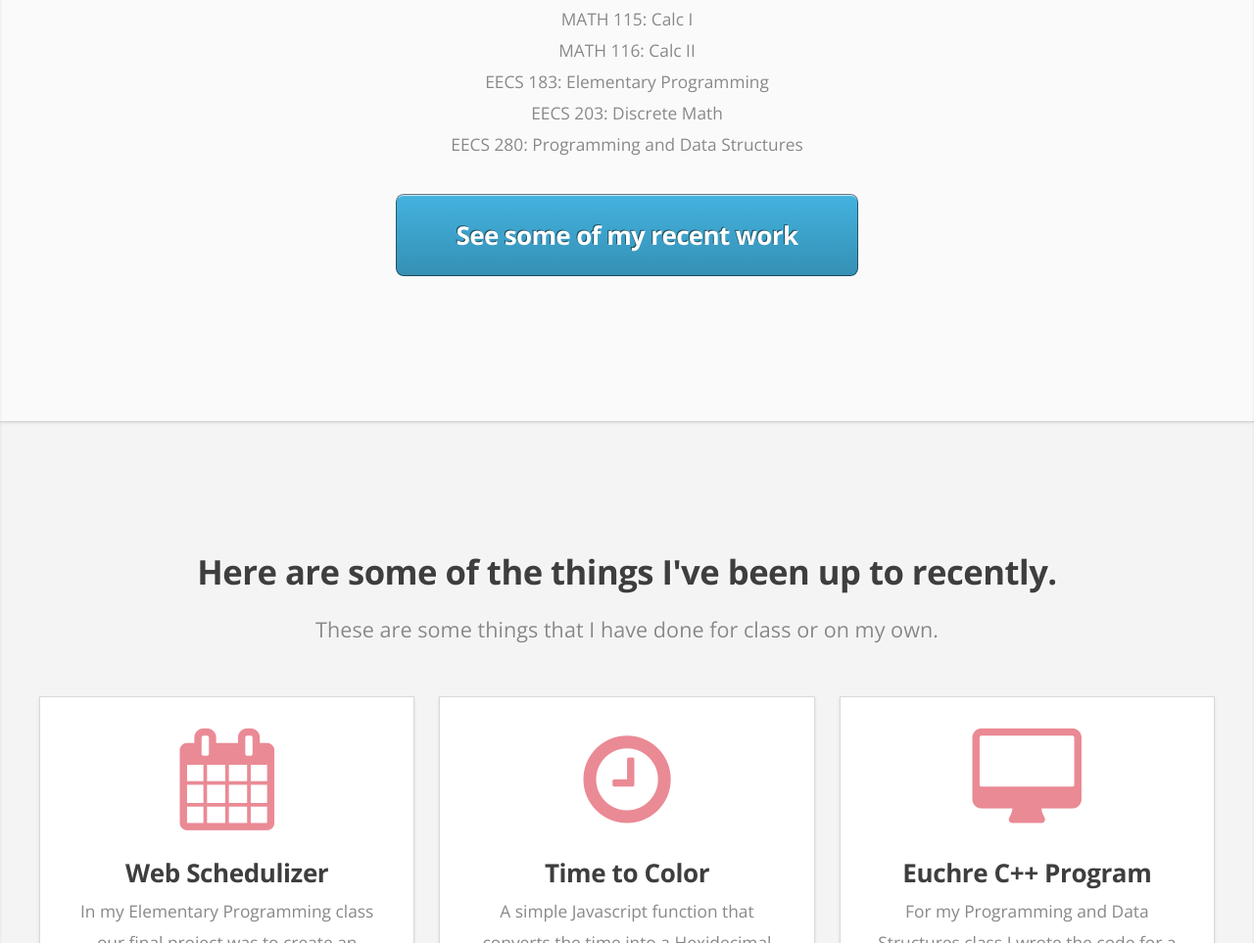
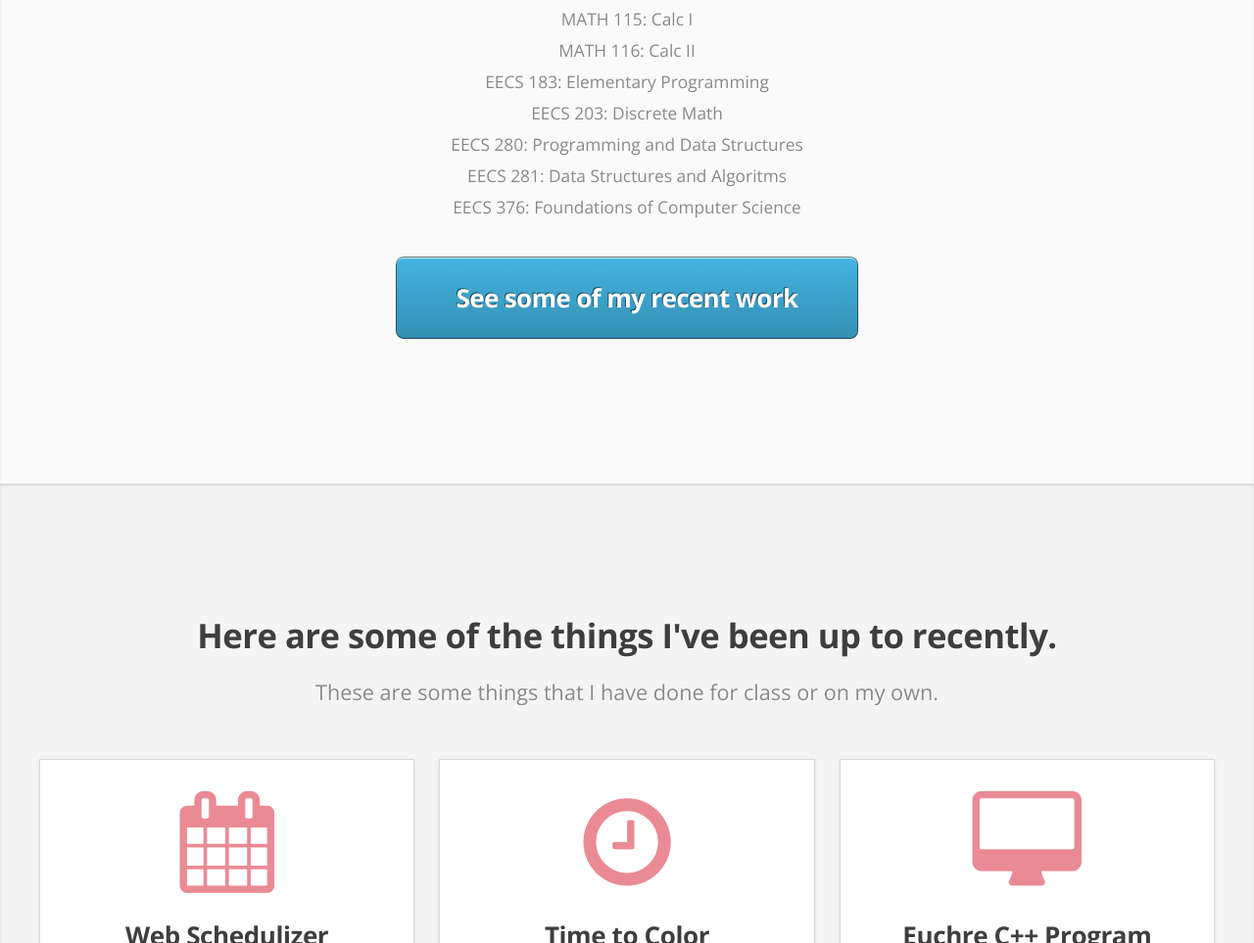
Before and after one commit to bubbleboy333/bubbleboy333.github.io, a plain HTML site: page index.html in a window 1280 px wide. Shown: the part 1599-2562 px from the top of the page at 98% size. Drawn offline with nearby package versions, Linux system fonts and the light colour scheme.

Commit message:
added relevant coursework

```diff
--- a/index.html
+++ b/index.html
@@ -96,6 +96,8 @@
               <li>EECS 183: Elementary Programming</li>
               <li>EECS 203: Discrete Math</li>
               <li>EECS 280: Programming and Data Structures</li>
+              <li>EECS 281: Data Structures and Algoritms</li>
+              <li>EECS 376: Foundations of Computer Science</li>
             </ul>
             <a href="#portfolio" class="button big scrolly">See some of my recent work</a>
           </footer>
```
